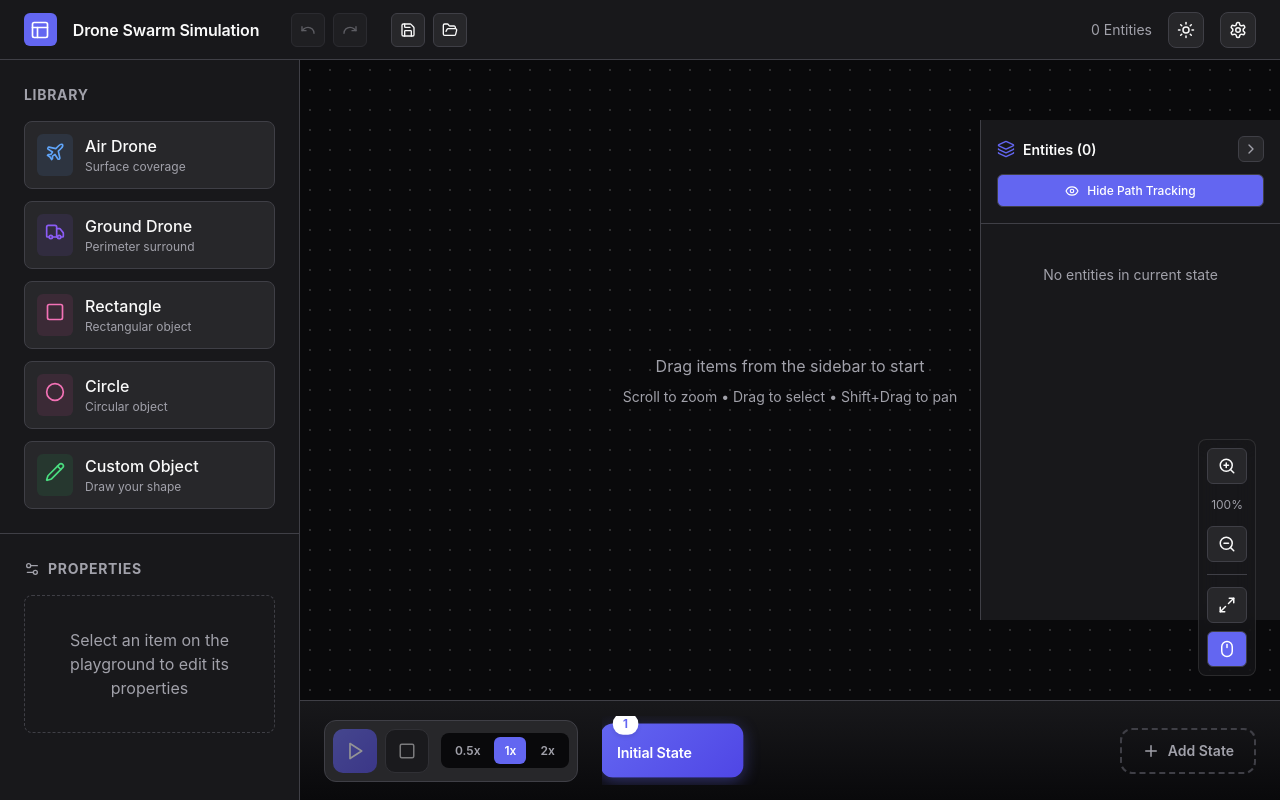
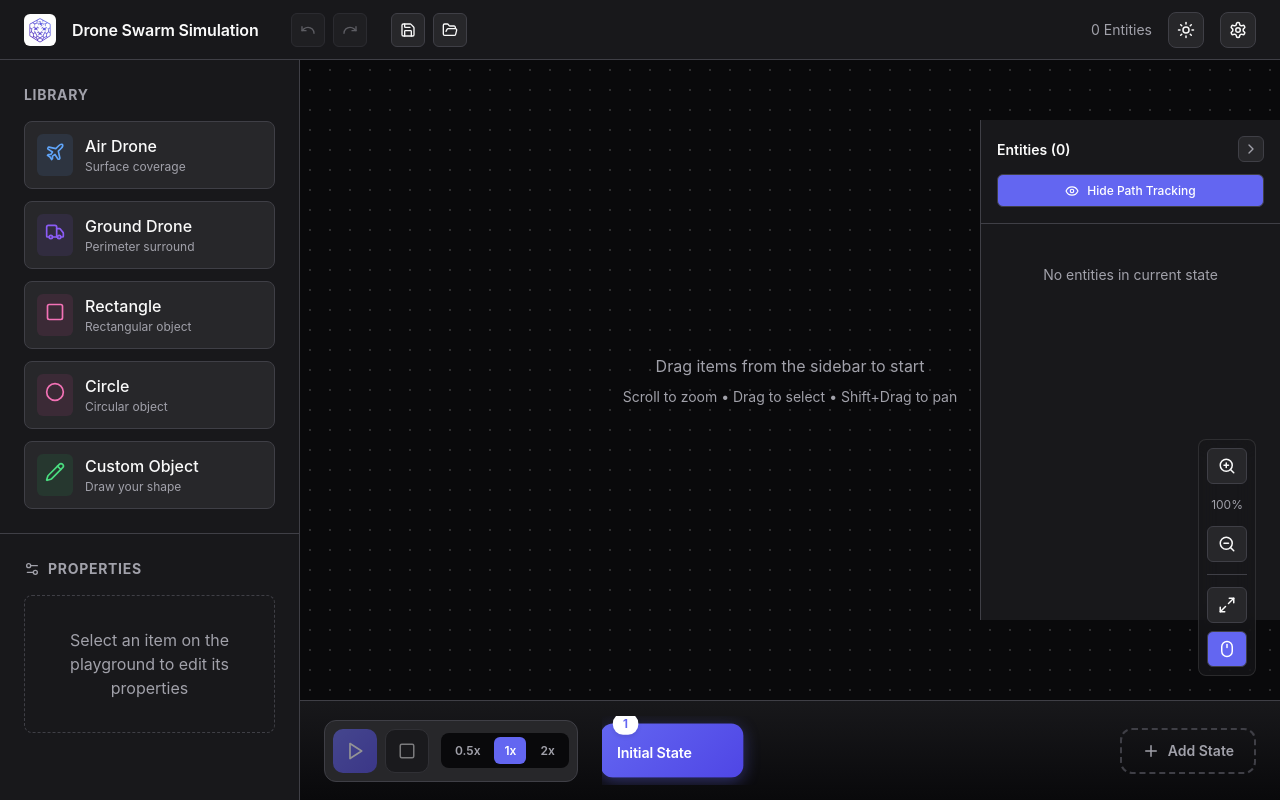
Before and after one commit to mariosumali/drone-swarm-simulation, a React (Vite) app: page / in a window 1280 px wide. Built offline with nearby package versions, Linux system fonts and the light colour scheme.

Commit message:
Added logo and made minor adjustments to UI of entities section

```diff
--- a/src/App.jsx
+++ b/src/App.jsx
@@ -1,5 +1,5 @@
 import React, { useState, useEffect, useRef } from 'react';
-import { Layout, Undo, Redo, Sun, Moon, Save, FolderOpen, Settings, X } from 'lucide-react';
+import { Undo, Redo, Sun, Moon, Save, FolderOpen, Settings, X } from 'lucide-react';
 import { v4 as uuidv4 } from 'uuid';
 import { Sidebar } from './components/Sidebar';
 import { Playground } from './components/Playground';
@@ -830,9 +830,7 @@ function App() {
                 gap: '1rem',
                 flexShrink: 0
             }}>
-                <div style={{ padding: '0.4rem', background: 'var(--accent-color)', borderRadius: '6px', display: 'flex' }}>
-                    <Layout size={20} color="white" />
-                </div>
+                <img src="/logo.png" alt="Logo" style={{ width: '32px', height: '32px', borderRadius: '6px' }} />
                 <h1 style={{ fontSize: '1rem', fontWeight: 600, color: 'var(--text-primary)', letterSpacing: '-0.01em' }}>
                     Drone Swarm Simulation
                 </h1>
--- a/src/components/EntityList.jsx
+++ b/src/components/EntityList.jsx
@@ -1,5 +1,5 @@
 import React, { useState } from 'react';
-import { ChevronLeft, ChevronRight, Layers, Plane, Square, Circle, Pencil, Eye, EyeOff, Trash2 } from 'lucide-react';
+import { ChevronLeft, ChevronRight, Plane, Square, Circle, Pencil, Eye, EyeOff, Trash2 } from 'lucide-react';
 
 export function EntityList({ items, selectedIds, onSelect, onUpdateItem, onDelete, currentStateId, showPathTracking, onTogglePathTracking }) {
     const [isExpanded, setIsExpanded] = useState(true);
@@ -85,14 +85,6 @@ export function EntityList({ items, selectedIds, onSelect, onUpdateItem, onDelet
                     <ChevronLeft size={20} />
                 </button>
                 <div style={{
-                    background: 'var(--bg-tertiary)',
-                    borderRadius: '6px',
-                    padding: '0.5rem',
-                    color: 'var(--text-secondary)'
-                }}>
-                    <Layers size={20} />
-                </div>
-                <div style={{
                     fontSize: '0.75rem',
                     color: 'var(--text-secondary)',
                     fontWeight: 600,
@@ -128,7 +120,6 @@ export function EntityList({ items, selectedIds, onSelect, onUpdateItem, onDelet
             }}>
                 <div style={{ display: 'flex', alignItems: 'center', justifyContent: 'space-between' }}>
                     <div style={{ display: 'flex', alignItems: 'center', gap: '0.5rem' }}>
-                        <Layers size={18} color="var(--accent-color)" />
                         <h3 style={{ fontSize: '0.875rem', fontWeight: 600, color: 'var(--text-primary)' }}>
                             Entities ({visibleItems.length})
                         </h3>
```
Also changed, not shown: public/logo.png (added).
